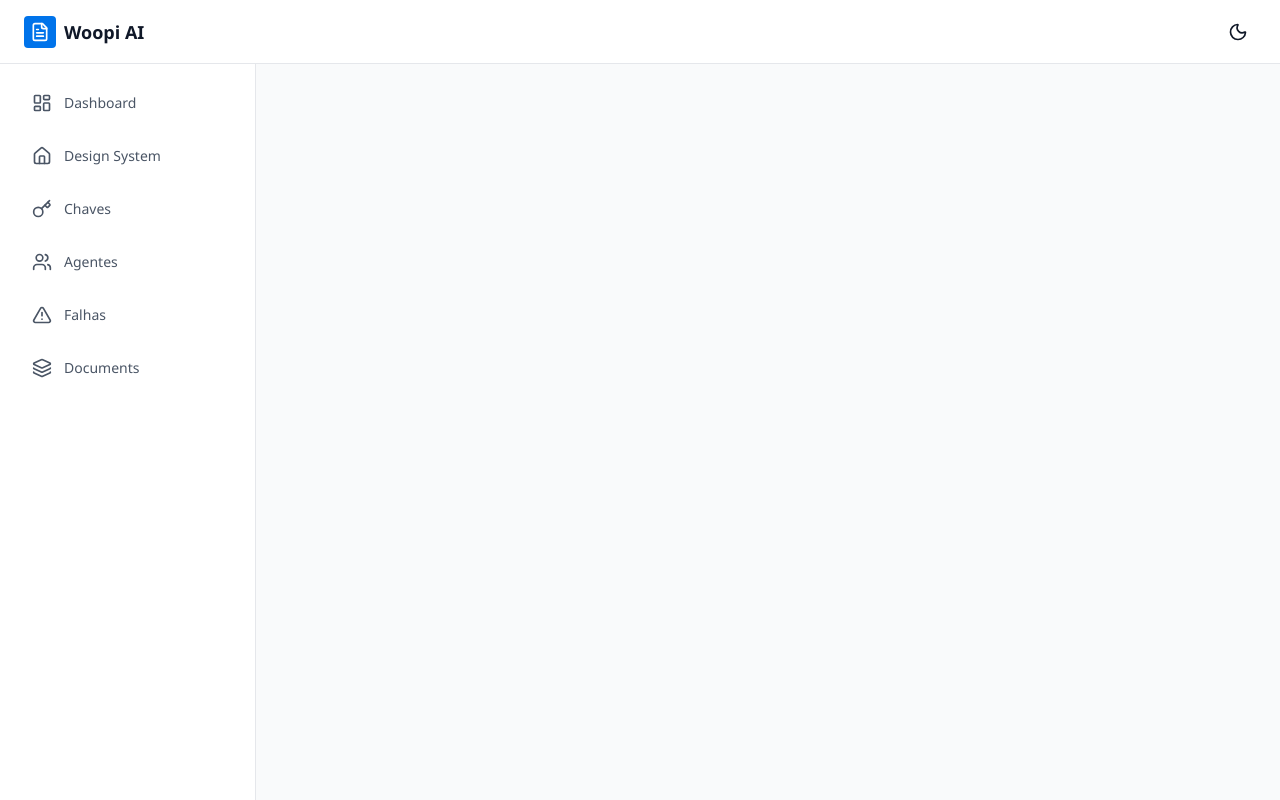
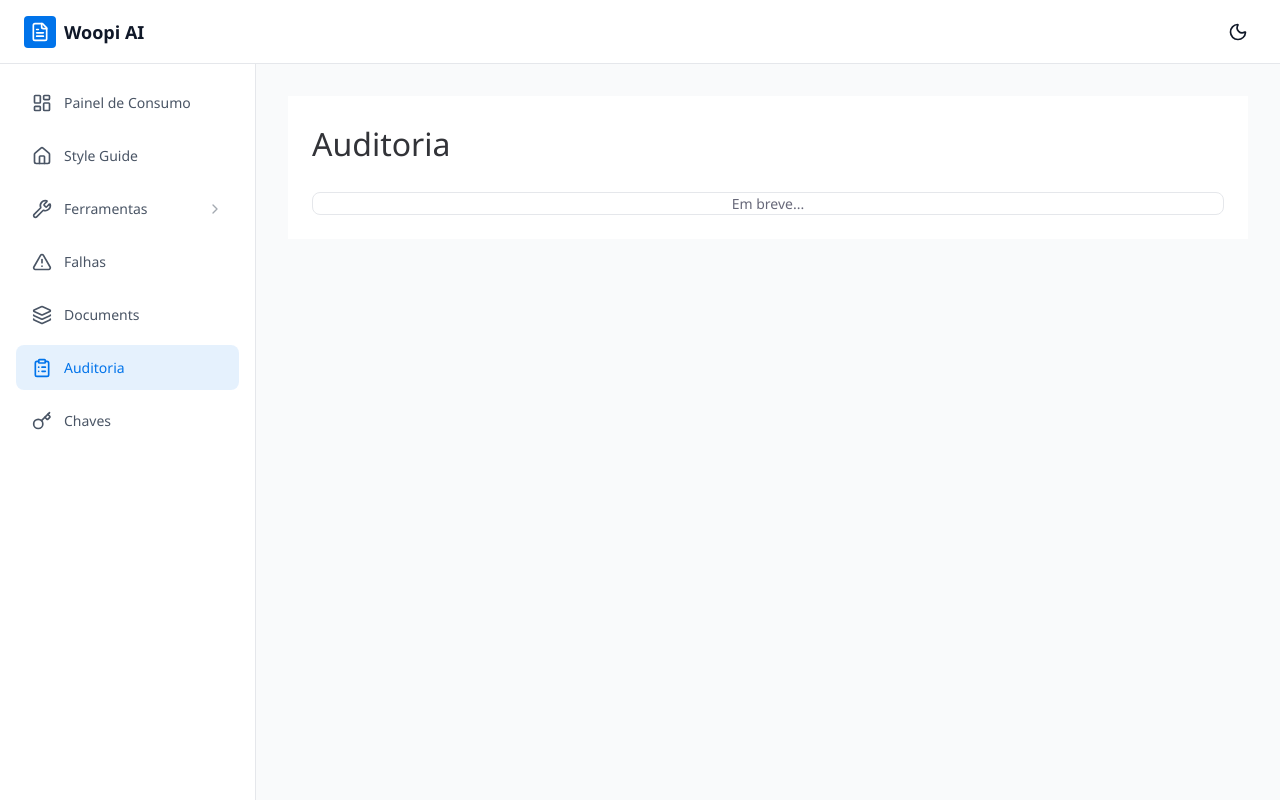
Before and after one commit to marioagen/test-agents, a React (Vite) app: page /auditoria in a window 1280 px wide. Built offline with nearby package versions, Linux system fonts and the light colour scheme.

Commit message:
feat: Add Audit and Documents pages
Introduces new pages for "Audit" and "Documents" to the application. Updates the navigation sidebar to include links to these new sections and refactors existing sidebar items into a group for better organization.

```diff
--- a/src/App.tsx
+++ b/src/App.tsx
@@ -16,6 +16,7 @@ import AgentForm from './pages/AgentForm';
 import Failures from './pages/Failures';
 import Dashboard from './pages/Dashboard';
 import Keys from './pages/Keys';
+import Audit from './pages/Audit';
 
 function DesignSystem() {
   return (
@@ -57,6 +58,8 @@ export default function App() {
           <Route path="/agentes/novo" element={<AgentForm />} />
           <Route path="/agentes/:id" element={<AgentForm />} />
           <Route path="/falhas" element={<Failures />} />
+          <Route path="/auditoria" element={<Audit />} />
+          <Route path="/documents" element={<div className="p-8"><h1 className="text-2xl font-bold dark:text-white">Documents</h1><p className="text-gray-500 dark:text-gray-400 mt-2">Página em construção</p></div>} />
         </Routes>
       </Layout>
     </Router>
--- a/src/components/Layout.tsx
+++ b/src/components/Layout.tsx
@@ -1,6 +1,6 @@
 import React, { useState, useEffect } from 'react';
-import { Moon, Sun, Home, Layers, Users, FileText, AlertTriangle, LayoutDashboard, Key } from 'lucide-react';
-import { NavLink } from 'react-router-dom';
+import { Moon, Sun, Home, Layers, Users, FileText, AlertTriangle, LayoutDashboard, Key, Wrench, ChevronDown, ChevronRight, ClipboardList } from 'lucide-react';
+import { NavLink, useLocation } from 'react-router-dom';
 
 export default function Layout({ children }: { children: React.ReactNode }) {
   const [darkMode, setDarkMode] = useState(false);
@@ -34,12 +34,17 @@ export default function Layout({ children }: { children: React.ReactNode }) {
       {/* Sidebar */}
       <aside className="fixed left-0 top-16 bottom-0 w-64 bg-white dark:bg-sidebar-dark border-r border-gray-200 dark:border-border-dark hidden md:block z-40 transition-colors">
         <nav className="p-4 space-y-2">
-          <SidebarItem icon={<LayoutDashboard className="w-5 h-5" />} label="Dashboard" to="/dashboard" />
-          <SidebarItem icon={<Home className="w-5 h-5" />} label="Design System" to="/" />
-          <SidebarItem icon={<Key className="w-5 h-5" />} label="Chaves" to="/chaves" />
-          <SidebarItem icon={<Users className="w-5 h-5" />} label="Agentes" to="/agentes" />
+          <SidebarItem icon={<LayoutDashboard className="w-5 h-5" />} label="Painel de Consumo" to="/dashboard" />
+          <SidebarItem icon={<Home className="w-5 h-5" />} label="Style Guide" to="/" />
+
+          <SidebarGroup icon={<Wrench className="w-5 h-5" />} label="Ferramentas" activePathPrefix="/agentes">
+            <SidebarItem icon={<Users className="w-5 h-5" />} label="Agentes" to="/agentes" isSubItem />
+          </SidebarGroup>
+
           <SidebarItem icon={<AlertTriangle className="w-5 h-5" />} label="Falhas" to="/falhas" />
           <SidebarItem icon={<Layers className="w-5 h-5" />} label="Documents" to="/documents" />
+          <SidebarItem icon={<ClipboardList className="w-5 h-5" />} label="Auditoria" to="/auditoria" />
+          <SidebarItem icon={<Key className="w-5 h-5" />} label="Chaves" to="/chaves" />
         </nav>
       </aside>
 
@@ -53,7 +58,41 @@ export default function Layout({ children }: { children: React.ReactNode }) {
   );
 }
 
-function SidebarItem({ icon, label, to }: { icon: React.ReactNode, label: string, to: string }) {
+function SidebarGroup({ icon, label, children, activePathPrefix }: { icon: React.ReactNode, label: string, children: React.ReactNode, activePathPrefix: string }) {
+  const location = useLocation();
+  const isActive = location.pathname.startsWith(activePathPrefix);
+  const [isOpen, setIsOpen] = useState(isActive);
+
+  useEffect(() => {
+    if (isActive) setIsOpen(true);
+  }, [isActive]);
+
+  return (
+    <div className="space-y-1">
+      <button
+        onClick={() => setIsOpen(!isOpen)}
+        className={`w-full flex items-center justify-between px-4 py-3 rounded-lg transition-colors ${
+          isActive && !isOpen
+            ? 'bg-primary/5 text-primary dark:bg-active-dark dark:text-white font-medium'
+            : 'text-gray-600 dark:text-gray-400 hover:bg-gray-100 dark:hover:bg-active-dark'
+        }`}
+      >
+        <div className="flex items-center gap-3">
+          {icon}
+          <span>{label}</span>
+        </div>
+        {isOpen ? <ChevronDown className="w-4 h-4 opacity-50" /> : <ChevronRight className="w-4 h-4 opacity-50" />}
+      </button>
+      {isOpen && (
+        <div className="pl-4 space-y-1 mt-1">
+          {children}
+        </div>
+      )}
+    </div>
+  );
+}
+
+function SidebarItem({ icon, label, to, isSubItem }: { icon: React.ReactNode, label: string, to: string, isSubItem?: boolean }) {
   return (
     <NavLink
       to={to}
@@ -61,7 +100,7 @@ function SidebarItem({ icon, label, to }: { icon: React.ReactNode, label: string
         isActive
           ? 'bg-primary/10 text-primary dark:bg-active-dark dark:text-white font-medium'
           : 'text-gray-600 dark:text-gray-400 hover:bg-gray-100 dark:hover:bg-active-dark'
-      }`}
+      } ${isSubItem ? 'text-sm py-2 px-3' : ''}`}
     >
       {icon}
       <span>{label}</span>
--- /dev/null
+++ b/src/pages/Audit.tsx
@@ -0,0 +1,12 @@
+import React from 'react';
+
+export default function Audit() {
+  return (
+    <div className="flex flex-col h-full bg-white dark:bg-background-dark p-6">
+      <h1 className="text-[32px] font-medium text-woopi-dark-gray dark:text-white mb-6">Auditoria</h1>
+      <div className="bg-white dark:bg-surface-dark border border-gray-200 dark:border-gray-700 rounded-lg flex-1 flex items-center justify-center">
+        <p className="text-woopi-gray dark:text-gray-400">Em breve...</p>
+      </div>
+    </div>
+  );
+}
```
